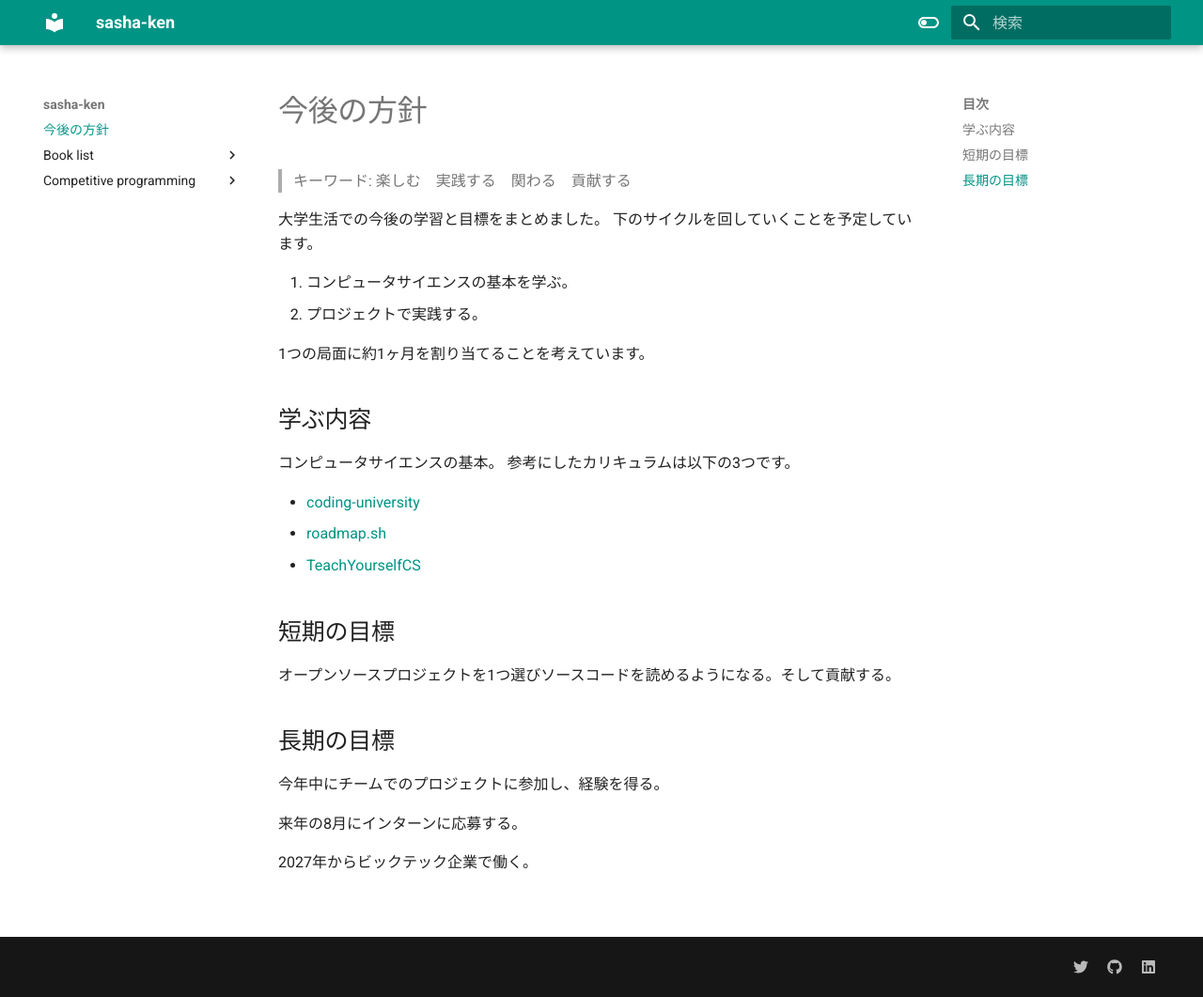
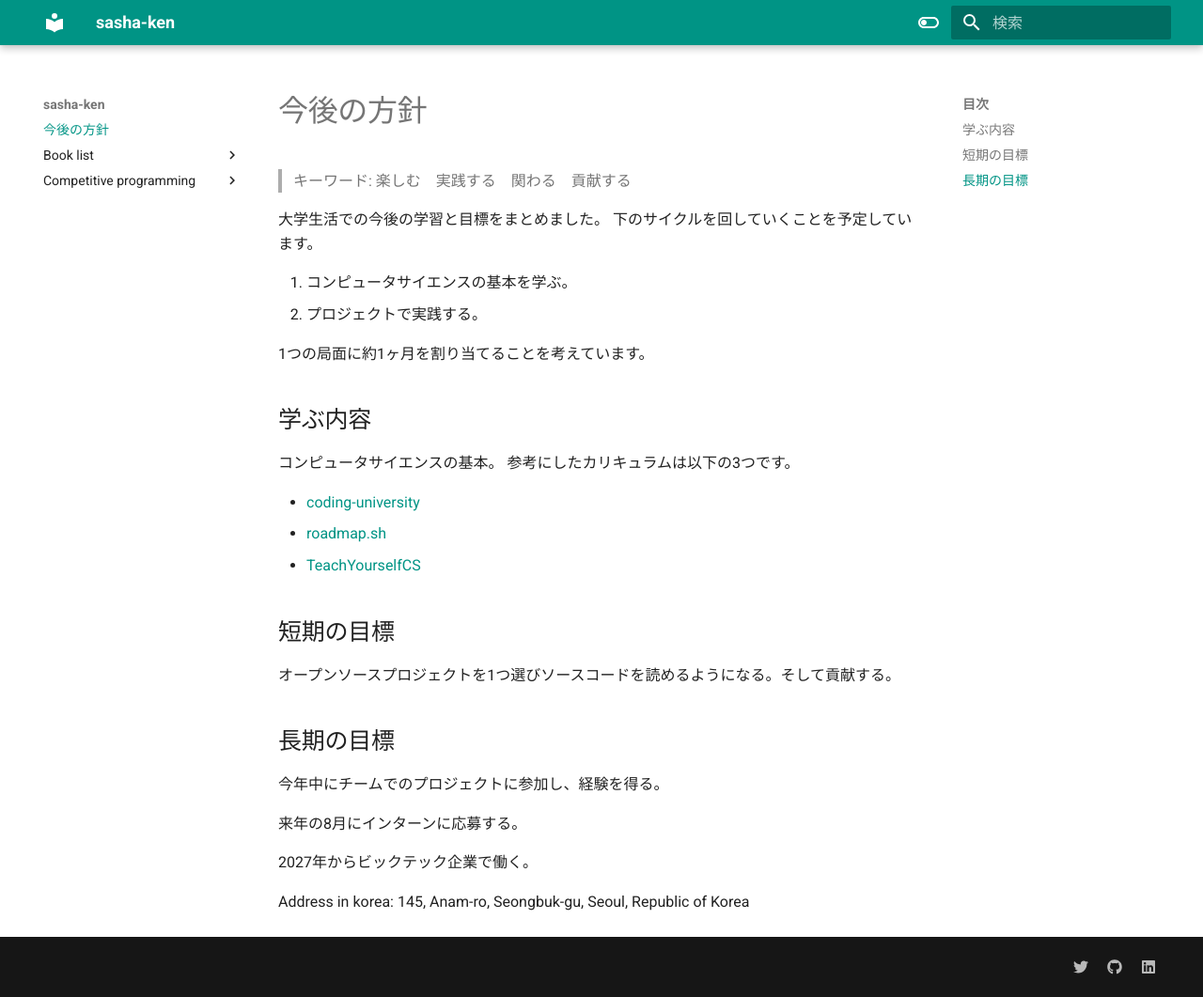
Before and after one commit to quinn-sasha/sasha-ken, an MkDocs documentation site: the page built from docs/index.md, in a window 1280 px wide and 1061 px high. Shown: the whole window at 94% size. Built offline with MkDocs 1.6.1 and Material for MkDocs 9.7.7, drawn with Linux system fonts in a browser that asks for light colours.

Commit message:
Added my address in Korea

```diff
--- a/docs/index.md
+++ b/docs/index.md
@@ -15,9 +15,9 @@
 コンピュータサイエンスの基本。
 参考にしたカリキュラムは以下の3つです。
 
- - [coding-university](https://github.com/jwasham/coding-interview-university?tab=readme-ov-file#interview-prep-books)
- - [roadmap.sh](https://roadmap.sh/get-started)
- - [TeachYourselfCS](https://github.com/ralphplumley/TeachYourselfCS-JP/blob/main/%E6%97%A5%E6%9C%AC%E8%AA%9E.md)
+- [coding-university](https://github.com/jwasham/coding-interview-university?tab=readme-ov-file#interview-prep-books)
+- [roadmap.sh](https://roadmap.sh/get-started)
+- [TeachYourselfCS](https://github.com/ralphplumley/TeachYourselfCS-JP/blob/main/%E6%97%A5%E6%9C%AC%E8%AA%9E.md)
 
 ## 短期の目標
 
@@ -30,3 +30,6 @@
 来年の8月にインターンに応募する。
 
 2027年からビックテック企業で働く。
+
+Address in korea:
+145, Anam-ro, Seongbuk-gu, Seoul, Republic of Korea
```
